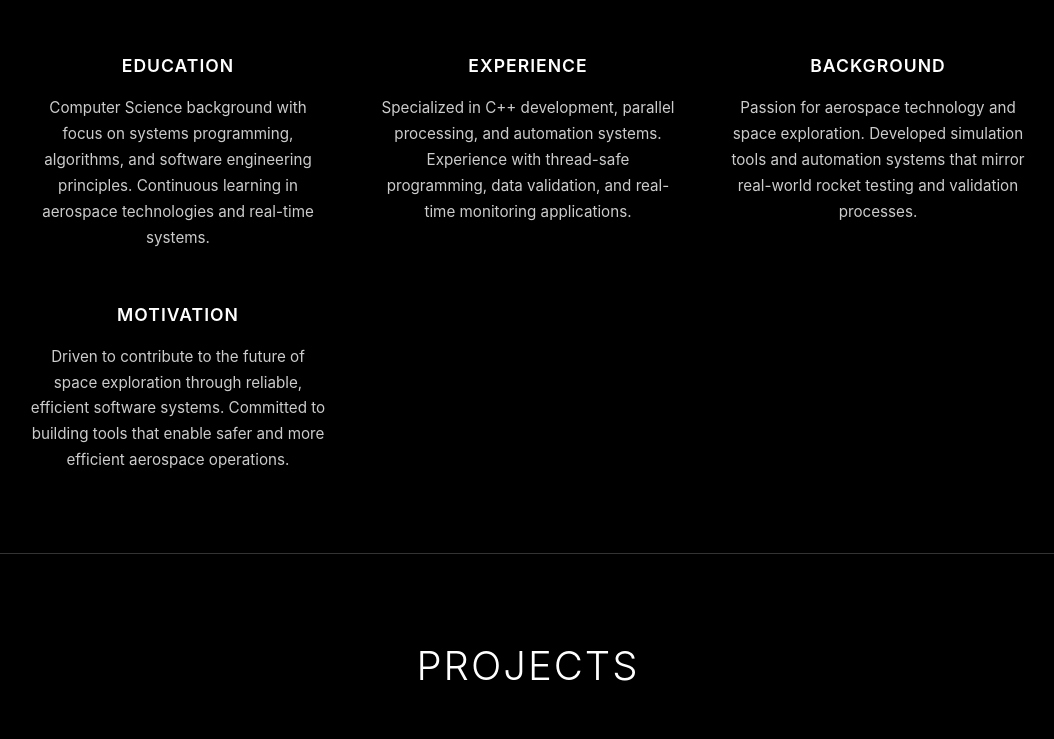
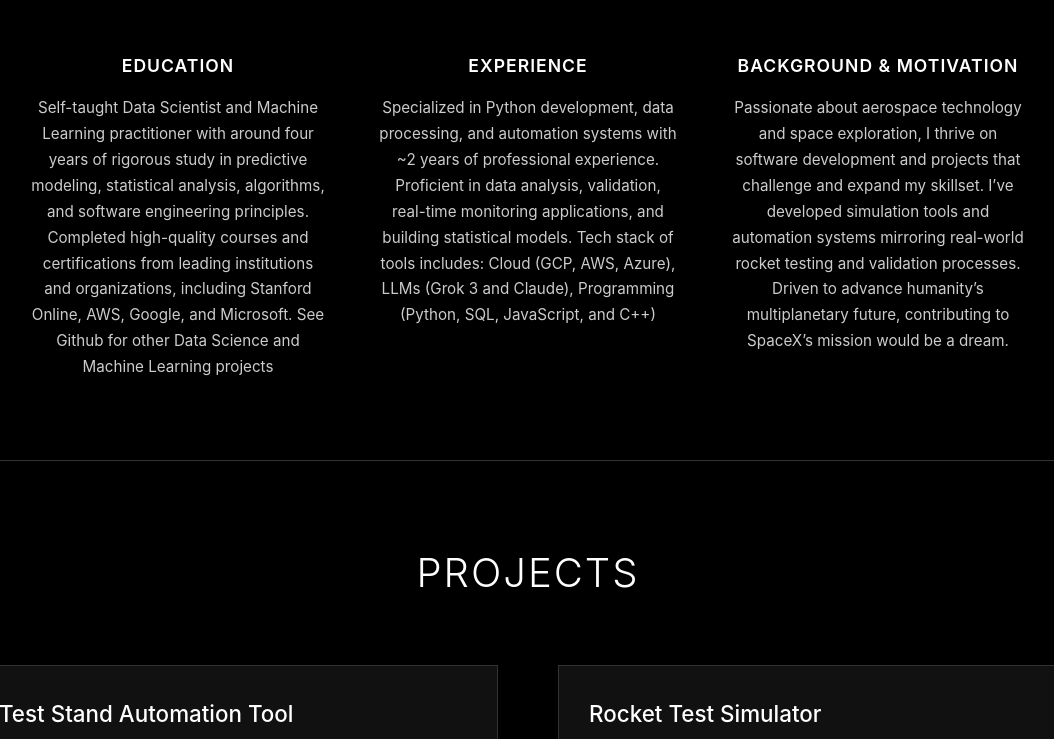
Before and after one commit to brueshi/SWE-Portfolio, a plain HTML site: page index.html in a window 1280 px wide. Shown: the part 433-1172 px from the top of the page, without its empty margins (112-1166 px from the left). Drawn offline with Linux system fonts and the light colour scheme.

Commit message:
Update index.html

```diff
--- a/index.html
+++ b/index.html
@@ -3,7 +3,7 @@
 <head>
     <meta charset="UTF-8">
     <meta name="viewport" content="width=device-width, initial-scale=1.0">
-    <title>Joe Bruechner - Software Engineer</title>
+    <title>Joseph Bruechner - Software Engineer</title>
     <style>
         * {
             margin: 0;
@@ -395,7 +395,7 @@
     <div class="container">
         <!-- Header -->
         <header class="header">
-            <h1>Joe Bruechner</h1>
+            <h1>Joseph Bruechner</h1>
             <p class="tagline">Software Engineer</p>
         </header>
 
@@ -405,23 +405,19 @@
             <div class="about-grid">
                 <div class="about-item">
                     <h3>Education</h3>
-                    <p>Computer Science background with focus on systems programming, algorithms, and software engineering principles. Continuous learning in aerospace technologies and real-time systems.</p>
+                    <p>Self-taught Data Scientist and Machine Learning practitioner with around four years of rigorous study in predictive modeling, statistical analysis, algorithms, and software engineering principles. Completed high-quality courses and certifications from leading institutions and organizations, including Stanford Online, AWS, Google, and Microsoft. See Github for other Data Science and Machine Learning projects</p>
                 </div>
 
                 <div class="about-item">
                     <h3>Experience</h3>
-                    <p>Specialized in C++ development, parallel processing, and automation systems. Experience with thread-safe programming, data validation, and real-time monitoring applications.</p>
+                    <p>Specialized in Python development, data processing, and automation systems with ~2 years of professional experience. Proficient in data analysis, validation, real-time monitoring applications, and building statistical models. Tech stack of tools includes: Cloud (GCP, AWS, Azure), LLMs (Grok 3 and Claude), Programming (Python, SQL, JavaScript, and C++)</p>
                 </div>
 
                 <div class="about-item">
-                    <h3>Background</h3>
-                    <p>Passion for aerospace technology and space exploration. Developed simulation tools and automation systems that mirror real-world rocket testing and validation processes.</p>
+                    <h3>Background & Motivation</h3>
+                    <p>Passionate about aerospace technology and space exploration, I thrive on software development and projects that challenge and expand my skillset. I’ve developed simulation tools and automation systems mirroring real-world rocket testing and validation processes. Driven to advance humanity’s multiplanetary future, contributing to SpaceX’s mission would be a dream.</p>
                 </div>
 
-                <div class="about-item">
-                    <h3>Motivation</h3>
-                    <p>Driven to contribute to the future of space exploration through reliable, efficient software systems. Committed to building tools that enable safer and more efficient aerospace operations.</p>
-                </div>
             </div>
         </section>
 
```
